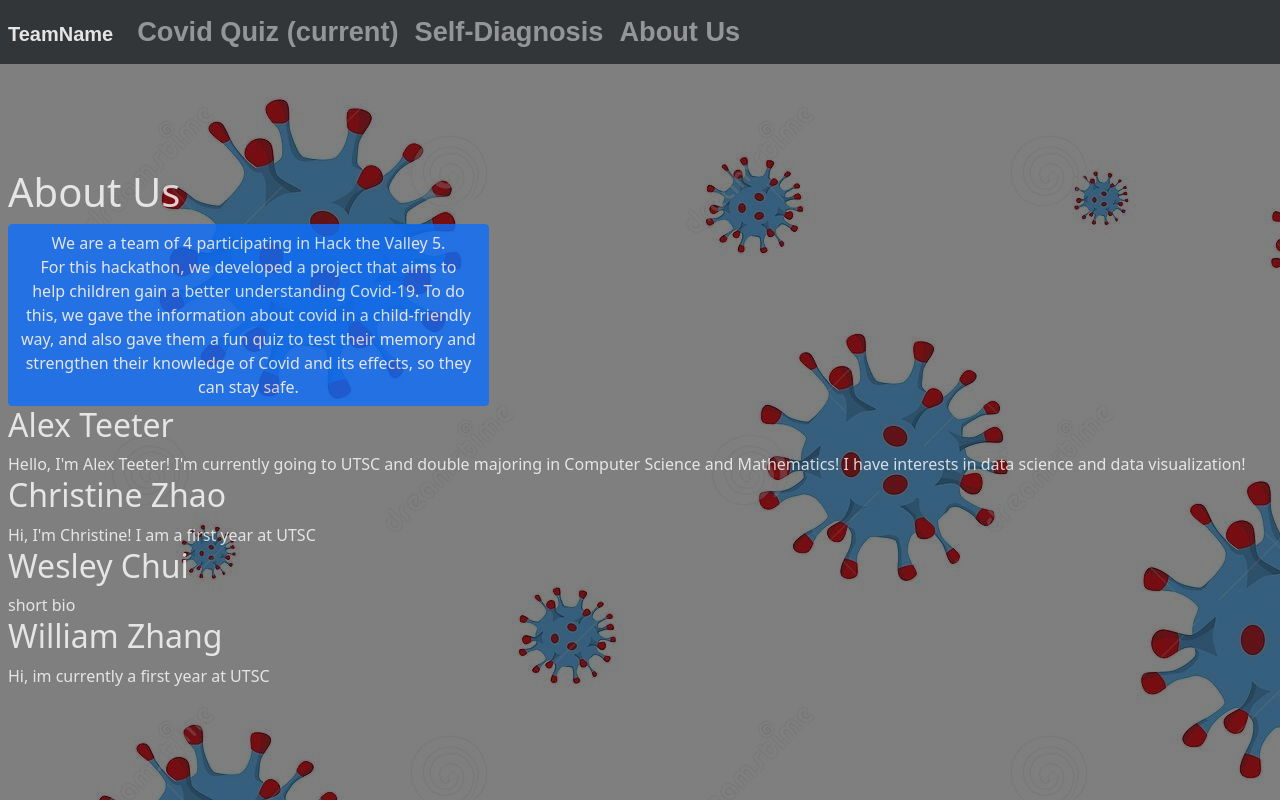
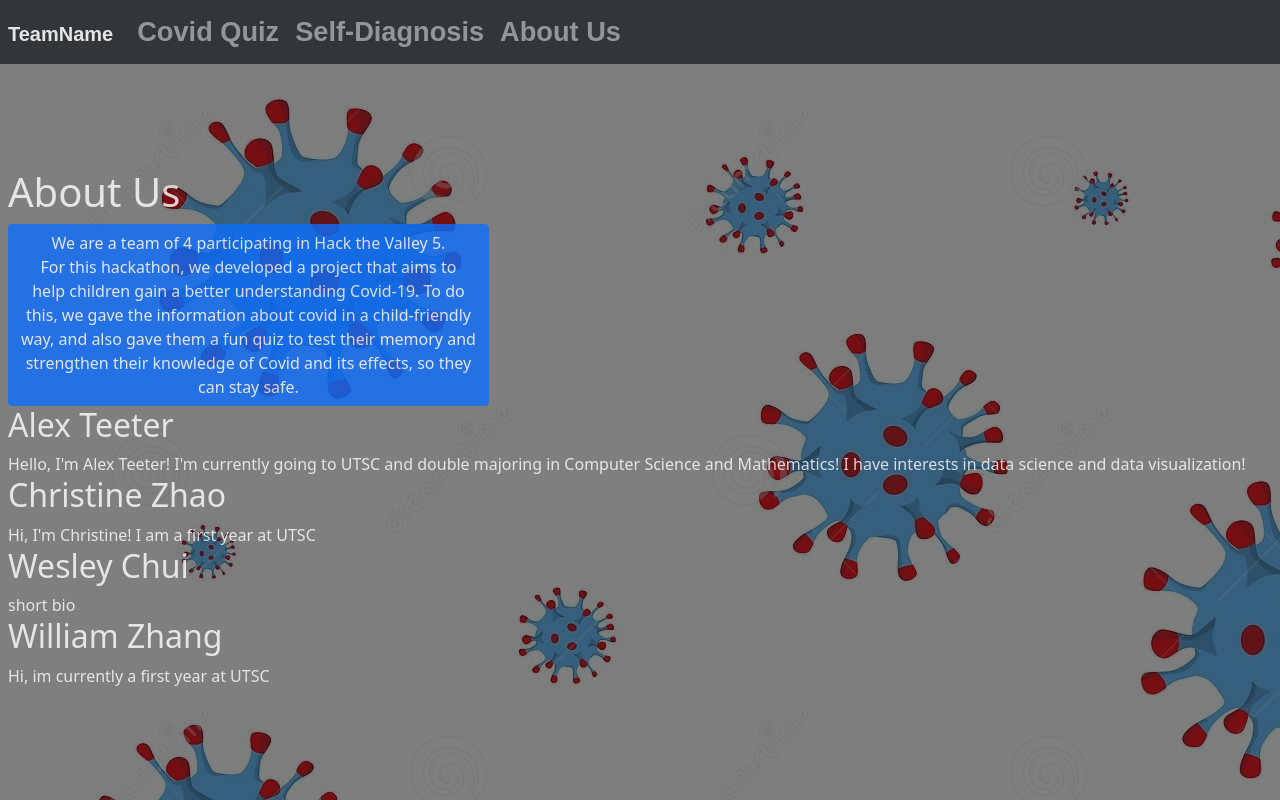
Before and after one commit to kayn0111034/htv-2021, a React (Create React App) app: page /aboutus in a window 1280 px wide. Built offline with nearby package versions, Linux system fonts and the light colour scheme.

Commit message:
fixed navbar once more

```diff
--- a/src/components/navbar.jsx
+++ b/src/components/navbar.jsx
@@ -12,7 +12,7 @@ const navbar = () => {
                 <ul class="navbar-nav">
                     <li class="nav-item active">
                       <Link to="/quiz">
-                      <a class="nav-link" href="#">Covid Quiz <span class="sr-only">(current)</span></a>
+                      <a class="nav-link" href="#">Covid Quiz </a>
                       </Link>
                     </li>
                     <li class="nav-item active">
```
